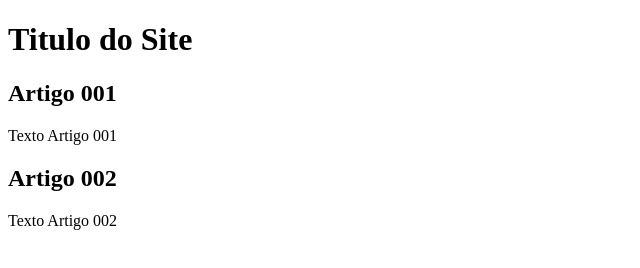
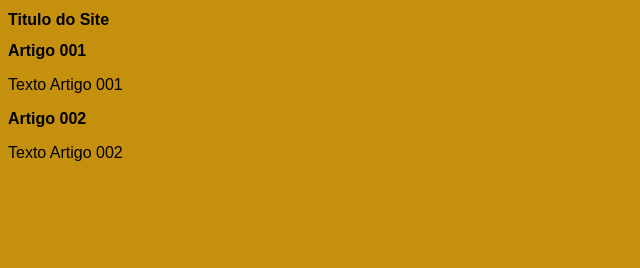
Before and after one commit to Daniel-Lucas-do-Nascimento/Projeto-Site, a plain HTML site: page index.html in a window 1280 px wide. Shown: the whole page, without its empty margins (0-640 px from the left). Drawn offline with Linux system fonts and the light colour scheme.

Commit message:
Fiz a parte um do design.

```diff
--- /dev/null
+++ b/estilos/style.css
@@ -0,0 +1,8 @@
+* {
+    font-family: Arial, Helvetica, sans-serif;
+    font-size: 16px;
+}
+
+body{
+    background-color:rgb(196, 144, 14) ;
+}
--- a/index.html
+++ b/index.html
@@ -4,6 +4,7 @@
 	<meta charset="utf-8">
 	<meta name="viewport" content="width=device-width, initial-scale=1">
 	<title>Titulo do Site</title>
+	<link rel="stylesheet" href="estilos/style.css">
 </head>
 <body>
 	<main>
```
